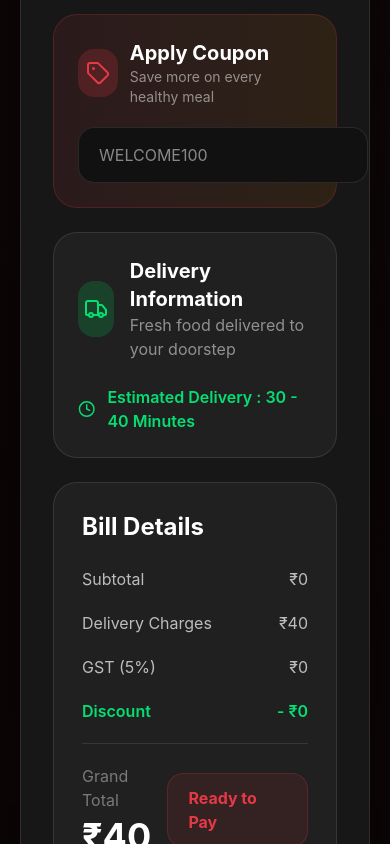
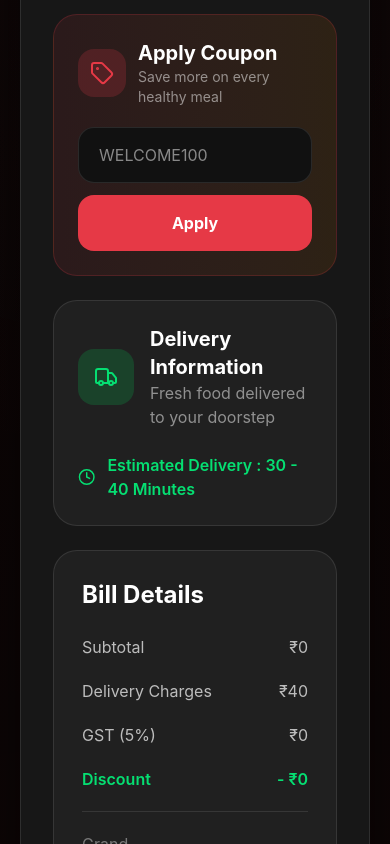
Before and after one commit to yuvaraj337/vaaarahi, a Next.js app: page /checkout in a window 390 px wide. Shown: the part 3540-4384 px from the top of the page. Built offline with nearby package versions, Linux system fonts and the light colour scheme.

Commit message:
Describe what changes you made

```diff
--- a/components/checkout/OrderSummary.tsx
+++ b/components/checkout/OrderSummary.tsx
@@ -36,26 +36,19 @@ interface Props {
 }
 
 export default function OrderSummary({
-
   cart,
-
   totalPrice,
   deliveryCharge,
   gst,
   discount,
   grandTotal,
-
   coupon,
   setCoupon,
   applyCoupon,
-
   increaseQuantity,
   decreaseQuantity,
-
 }: Props) {
-
   return (
-
     <div className="sticky top-28">
 
       <div className="bg-[#171717] rounded-[36px] border border-white/10 overflow-hidden shadow-[0_20px_70px_rgba(0,0,0,.45)]">
@@ -65,138 +58,114 @@ export default function OrderSummary({
         <div className="px-8 py-8 border-b border-white/10">
 
           <h2 className="text-4xl font-bold text-white">
-
             Your Order
-
           </h2>
 
           <p className="text-white/50 mt-3">
-
             Review your delicious meals
-
           </p>
 
         </div>
 
         <div className="p-8 space-y-6">
 
-{cart.map((item)=>(
+          {cart.map((item) => (
 
             <div
-
               key={item.id}
-
               className="bg-[#202020] rounded-3xl p-5 hover:border-[#E63946] border border-transparent transition"
-
             >
 
-<div className="flex gap-5">
+              {/* MOBILE: stack image and details
+                  DESKTOP: keep original horizontal layout */}
+
+              <div className="flex flex-col sm:flex-row gap-5">
 
                 {/* Image */}
 
-<div className="relative w-32 h-32 rounded-3xl overflow-hidden">
+                <div className="relative w-full h-56 sm:w-32 sm:h-32 rounded-3xl overflow-hidden flex-shrink-0">
 
                   <Image
-
                     src={item.image}
-
                     alt={item.name}
-
                     fill
                     sizes="(max-width:768px) 100vw, (max-width:1200px) 50vw, 33vw"
-
                     className="object-cover"
-
                   />
 
                   <button
-
                     className="absolute top-3 right-3 bg-black/50 backdrop-blur rounded-full p-2"
-
                   >
-
                     <Heart
-
                       size={16}
-
                       className="text-white"
-
                     />
-
                   </button>
 
                 </div>
 
                 {/* Details */}
 
-<div className="flex-1">
+                <div className="flex-1 min-w-0">
 
                   <h3 className="text-2xl font-bold text-white">
-
                     {item.name}
-
                   </h3>
 
                   <p className="text-[#E63946] text-xl font-bold mt-2">
-
                     ₹{item.price}
-
                   </p>
 
                   <p className="text-white/40 mt-3">
-
                     Healthy • Fresh • Protein Rich
-
                   </p>
 
-<div className="flex justify-between items-center mt-8">
+                  {/* QUANTITY + ITEM TOTAL */}
+
+                  <div className="flex flex-col sm:flex-row sm:justify-between sm:items-center gap-5 mt-8">
+
+                    {/* Quantity */}
+
+                    <div className="flex items-center justify-start gap-5">
 
                       <div className="flex items-center gap-4">
 
                         <button
-
-onClick={()=>decreaseQuantity(item.id)}
-
-className="w-11 h-11 rounded-full bg-white/10 hover:bg-white/20"
-
+                          onClick={() =>
+                            decreaseQuantity(item.id)
+                          }
+                          className="w-11 h-11 rounded-full bg-white/10 hover:bg-white/20 flex-shrink-0"
                         >
-
-<Minus className="mx-auto"/>
-
+                          <Minus className="mx-auto" />
                         </button>
 
-<span className="text-white text-xl font-bold">
-
+                        <span className="text-white text-xl font-bold min-w-[24px] text-center">
                           {item.quantity}
-
                         </span>
 
                         <button
-
-onClick={()=>increaseQuantity(item.id)}
-
-className="w-11 h-11 rounded-full bg-[#E63946]"
-
+                          onClick={() =>
+                            increaseQuantity(item.id)
+                          }
+                          className="w-11 h-11 rounded-full bg-[#E63946] flex-shrink-0"
                         >
-
-<Plus className="mx-auto text-white"/>
-
+                          <Plus className="mx-auto text-white" />
                         </button>
 
                       </div>
 
-<div>
+                    </div>
+
+                    {/* Item Total */}
+
+                    <div className="sm:text-right">
 
                       <p className="text-white/40 text-sm">
-
                         Item Total
-
                       </p>
 
                       <h3 className="text-3xl font-bold text-white">
-
-₹{item.quantity*item.price}
-
+                        ₹{item.quantity * item.price}
                       </h3>
 
                     </div>
@@ -210,19 +179,20 @@ Item Total
             </div>
 
           ))}
+
           {/* Coupon Card */}
 
           <div className="bg-gradient-to-r from-[#E63946]/10 to-[#ff8a00]/10 rounded-3xl border border-[#E63946]/20 p-6">
 
             <div className="flex items-center gap-3 mb-5">
 
-    <div className="w-12 h-12 rounded-2xl bg-[#E63946]/20 flex items-center justify-center">
+              <div className="w-12 h-12 rounded-2xl bg-[#E63946]/20 flex items-center justify-center flex-shrink-0">
 
                 <Tag className="text-[#E63946]" />
 
               </div>
 
-    <div>
+              <div className="min-w-0">
 
                 <h3 className="text-white font-bold text-xl">
                   Apply Coupon
@@ -236,18 +206,23 @@ Item Total
 
             </div>
 
-  <div className="flex gap-3">
+            {/* MOBILE: vertical
+                DESKTOP: horizontal */}
+
+            <div className="flex flex-col sm:flex-row gap-3">
 
               <input
                 value={coupon}
-      onChange={(e) => setCoupon(e.target.value)}
+                onChange={(e) =>
+                  setCoupon(e.target.value)
+                }
                 placeholder="WELCOME100"
-      className="flex-1 h-14 rounded-2xl bg-[#111] border border-white/10 px-5 text-white outline-none focus:border-[#E63946]"
+                className="w-full sm:flex-1 h-14 rounded-2xl bg-[#111] border border-white/10 px-5 text-white outline-none focus:border-[#E63946]"
               />
 
               <button
                 onClick={applyCoupon}
-      className="bg-[#E63946] hover:bg-red-600 px-8 rounded-2xl text-white font-bold transition-all hover:scale-105"
+                className="w-full sm:w-auto bg-[#E63946] hover:bg-red-600 px-8 h-14 rounded-2xl text-white font-bold transition-all hover:scale-105"
               >
                 Apply
               </button>
@@ -262,24 +237,20 @@ Item Total
 
             <div className="flex items-center gap-4">
 
-    <div className="w-14 h-14 rounded-2xl bg-green-500/20 flex items-center justify-center">
+              <div className="w-14 h-14 rounded-2xl bg-green-500/20 flex items-center justify-center flex-shrink-0">
 
                 <Truck className="text-green-400" />
 
               </div>
 
-    <div>
+              <div className="min-w-0">
 
                 <h3 className="text-xl font-bold text-white">
-
                   Delivery Information
-
                 </h3>
 
                 <p className="text-white/50">
-
                   Fresh food delivered to your doorstep
-
                 </p>
 
               </div>
@@ -291,15 +262,14 @@ Item Total
               <Clock />
 
               <span className="font-semibold">
-
                 Estimated Delivery :
                 30 - 40 Minutes
-
               </span>
 
             </div>
 
           </div>
+
           {/* Bill Details */}
 
           <div className="bg-[#202020] rounded-3xl border border-white/10 p-7">
@@ -311,38 +281,26 @@ Item Total
             <div className="space-y-5">
 
               <div className="flex justify-between text-white/70">
-
                 <span>Subtotal</span>
-
                 <span>₹{totalPrice}</span>
-
               </div>
 
               <div className="flex justify-between text-white/70">
-
                 <span>Delivery Charges</span>
-
                 <span>₹{deliveryCharge}</span>
-
               </div>
 
               <div className="flex justify-between text-white/70">
-
                 <span>GST (5%)</span>
-
                 <span>₹{gst}</span>
-
               </div>
 
               <div className="flex justify-between text-green-400 font-semibold">
-
                 <span>Discount</span>
-
                 <span>- ₹{discount}</span>
-
               </div>
 
-    <div className="border-t border-white/10 pt-5 flex justify-between items-center">
+              <div className="border-t border-white/10 pt-5 flex justify-between items-center gap-4">
 
                 <div>
 
@@ -356,7 +314,7 @@ Item Total
 
                 </div>
 
-      <div className="bg-[#E63946]/10 border border-[#E63946]/20 rounded-2xl px-5 py-3">
+                <div className="bg-[#E63946]/10 border border-[#E63946]/20 rounded-2xl px-5 py-3 flex-shrink-0">
 
                   <p className="text-[#E63946] font-bold">
                     Ready to Pay
@@ -379,11 +337,9 @@ Item Total
             </h3>
 
             <p className="text-white/60 mt-3 leading-7">
-
               You're choosing healthy food today.
 
               Using premium coupons can help you save even more on your future orders.
-
             </p>
 
           </div>
@@ -393,15 +349,11 @@ Item Total
           <div className="rounded-3xl bg-[#181818] border border-white/10 p-6 text-center">
 
             <p className="text-white/60">
-
               🍽️ Freshly prepared after your order
-
             </p>
 
             <p className="text-white/40 mt-2">
-
               Made with premium ingredients • Served with care
-
             </p>
 
           </div>
@@ -411,7 +363,5 @@ Item Total
       </div>
 
     </div>
-
   );
-
 }
```
Lines whose indentation alone changed are shown as unchanged.
